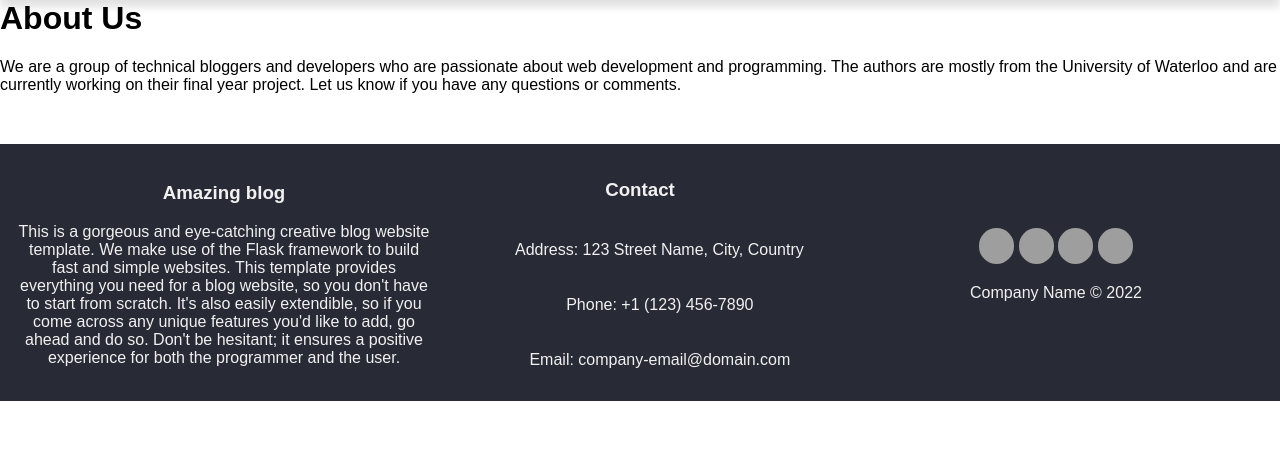
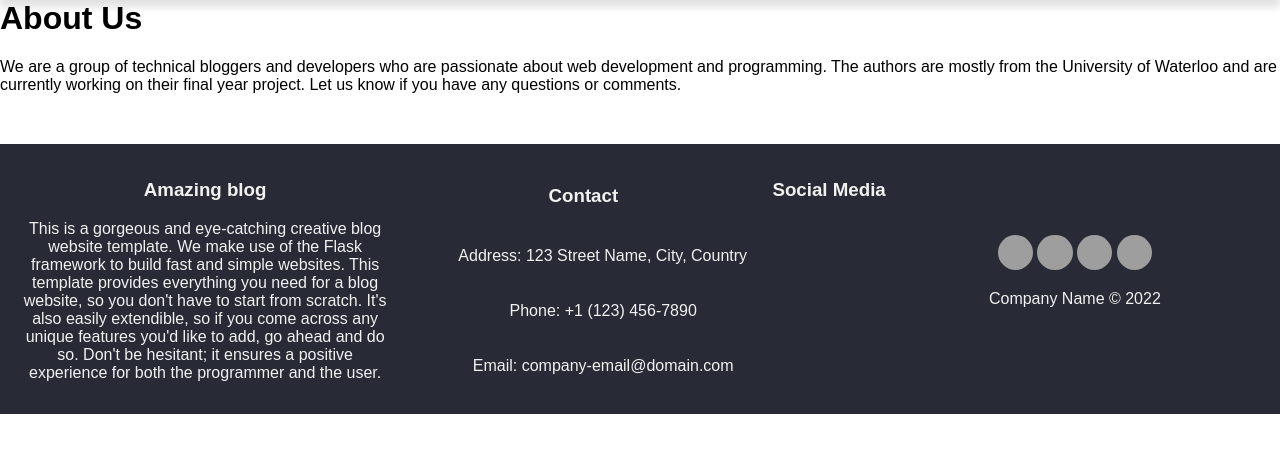
Before and after one commit to djeada/Flask-Blog, a Python web app: template src/templates/about.html in a window 1280 px wide. Shown: the part 50-503 px from the top of the page. Run offline with Jinja, Linux system fonts and the light colour scheme; the template is opened without the code that fills it, so the values that code supplies are empty; grey boxes are pictures that could not be loaded.

Commit message:
correcting formatting in html templates

```diff
--- a/src/templates/includes/_footer.html
+++ b/src/templates/includes/_footer.html
@@ -2,11 +2,7 @@
     <div class="footer-content">
         <div class="footer-column">
             <h3>Amazing blog</h3>
-        <p>This is a gorgeous and eye-catching creative blog website template.
-          We make use of the Flask framework to build fast and simple websites.
-          This template provides everything you need for a blog website, so you don't have to start from scratch.
-          It's also easily extendible, so if you come across any unique features you'd like to add, go ahead and do so.
-          Don't be hesitant; it ensures a positive experience for both the programmer and the user.</p>
+            <p>This is a gorgeous and eye-catching creative blog website template. We make use of the Flask framework to build fast and simple websites. This template provides everything you need for a blog website, so you don't have to start from scratch. It's also easily extendible, so if you come across any unique features you'd like to add, go ahead and do so. Don't be hesitant; it ensures a positive experience for both the programmer and the user.</p>
         </div>
         <div class="footer-column footer-middle-column">
             <h3>Contact</h3>
@@ -26,6 +22,7 @@
                 <span>company-email@domain.com</span>
             </p>
         </div>
+        <h3>Social Media</h3>
         <div class="footer-column">
             <a href="#"><i class="icon icon-facebook"></i></a>
             <a href="#"><i class="icon icon-twitter"></i></a>
--- a/src/templates/includes/_navbar.html
+++ b/src/templates/includes/_navbar.html
@@ -1,5 +1,4 @@
 <nav class="navbar navbar-default">
-      <div class="container">
   <div id="navbar" class="collapse navbar-collapse">
       <ul class="nav navbar-nav navbar-left">
           <li><a href="/">Home</a></li>
@@ -17,6 +16,5 @@
           {% endif %}
 
       </ul>
-        </div><!--/.nav-collapse -->
   </div>
 </nav>
--- a/src/templates/layout.html
+++ b/src/templates/layout.html
@@ -1,10 +1,12 @@
 <!DOCTYPE html>
 <html>
+
 <head>
     <meta charset="utf-8">
     <title>Responsive Blog Template</title>
     <link rel="stylesheet" href="static/css/main.css">
 </head>
+
 <body>
     {% include 'includes/_navbar.html' %}
     <div class="general-container">
@@ -14,4 +16,5 @@
     {% include 'includes/_footer.html' %}
 
 </body>
+
 </html>
```
Lines whose indentation alone changed are shown as unchanged.
